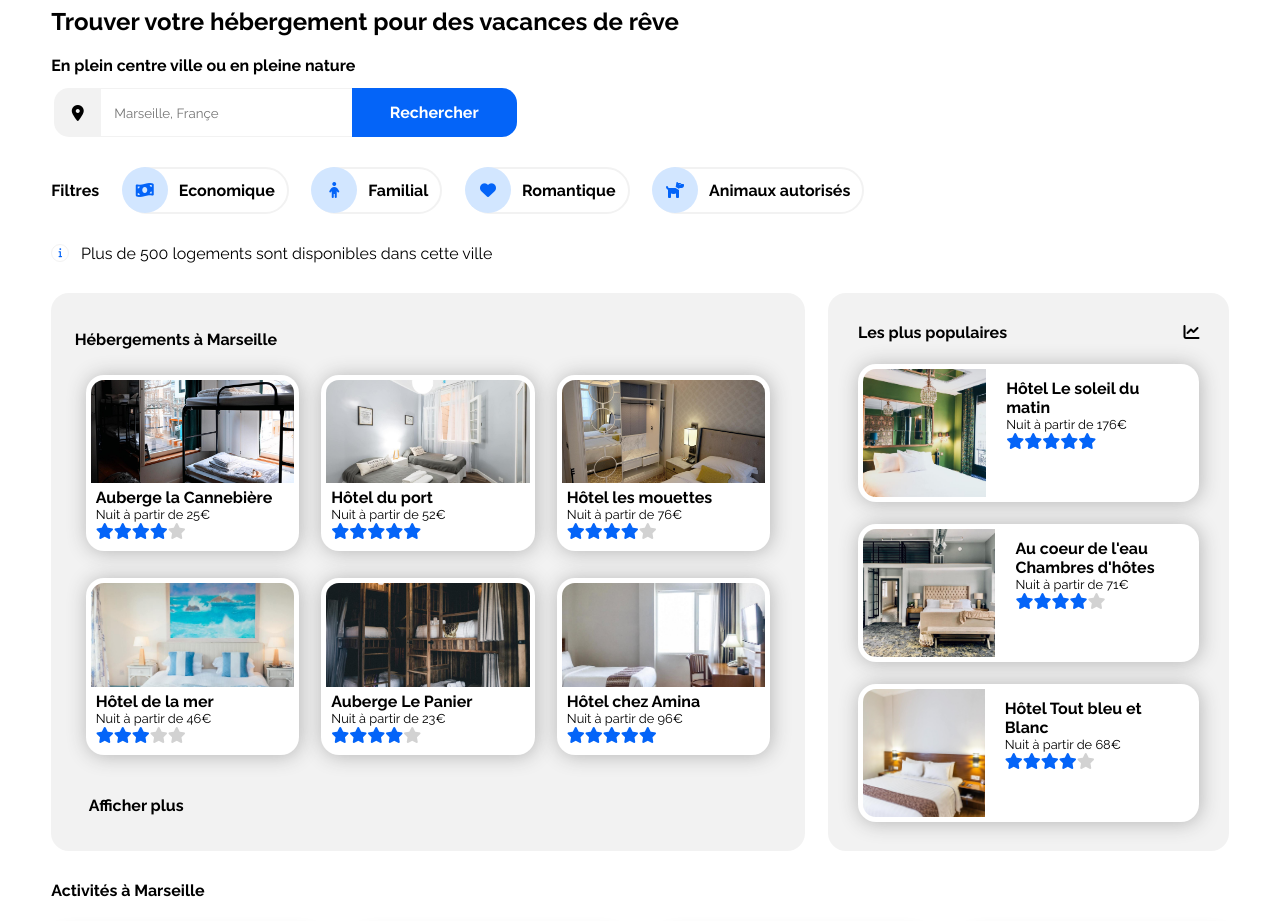
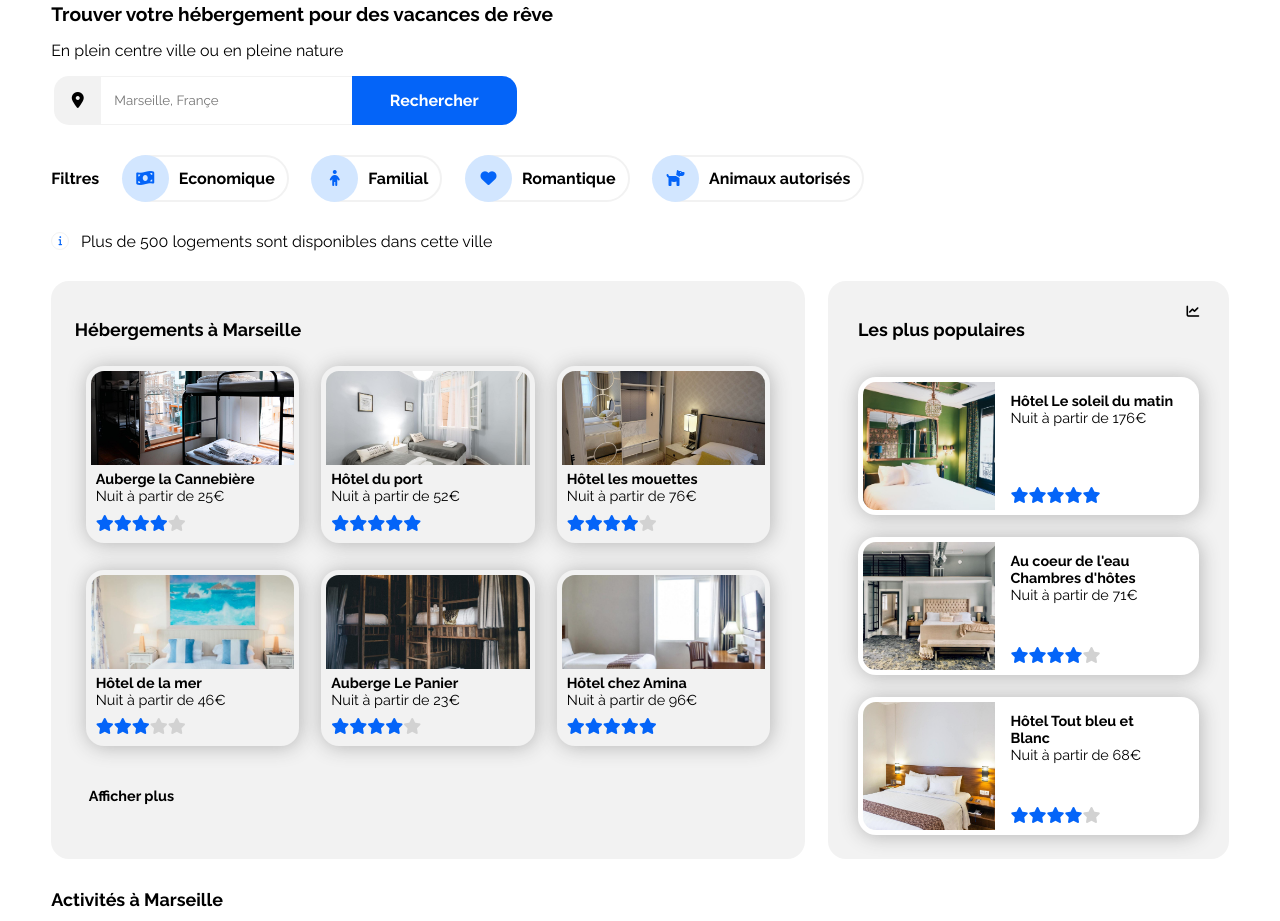
Before and after one commit to YoannLh/YoannL-hostis_2_26112020, a plain HTML site: page index.html in a window 1280 px wide. Shown: the part 113-1034 px from the top of the page. Drawn offline with Linux system fonts and the light colour scheme.

Commit message:
Ajustememnts CSS pour ressembler le plus possible à la maquette (font principalement) et placement des étoiles

```diff
--- a/index.html
+++ b/index.html
@@ -15,14 +15,22 @@
 			</div>
 			<div class="signUp middleFont">S'inscrire</div>
 			<ul id="menu" class="flex">
-				<li class="li flex"><div class="contentOfLi">Hébergements</div></li>
-				<li class="li flex"><div class="contentOfLi">Activités</div></li>
+				<li class="li flex">
+					<div class="contentOfLi">
+						<a href="#houses">Hébergements</a>
+					</div>
+				</li>
+				<li class="li flex">
+					<div class="contentOfLi">
+						<a href="#activities">Activités</a>
+					</div>
+				</li>
 			</ul>
 		</header>
 		<main id="main">
-			<section id="search" class="section">
+			<section id="search">
 				<div class="bigFont"><h1>Trouver votre hébergement pour des vacances de rêve</h1></div>
-				<div class="top"><h2>En plein centre ville ou en pleine nature</h2></div>
+				<p>En plein centre ville ou en pleine nature</p>
 				<form method="post" class="top">
 					<div id="input" class="flex">
 						<div class="iconInput flex">
@@ -81,10 +89,10 @@
 				<div id="examplesOfHouses">
 					<div class="bigFont"><h2>Hébergements à Marseille</h2></div>
 					<div id="someHousesPart1" class="flex">
-						<div class="house flex">
+						<a class="house flex" href="">
 							<div class="imgHouse imgHouse1"></div>
-							<div class="detailsHousePart1">
-								<div class="middleFont">Auberge la Cannebière</div>
+							<div class="detailsHouse">
+								<div class="littleFont bold">Auberge la Cannebière</div>
 								<div class="littleFont">Nuit à partir de 25€</div>
 								<div class="allStars flex">
 									<div class="star"><i class="fas fa-star"></i></div>
@@ -94,11 +102,11 @@
 									<div class="star"><i class="fas fa-star greyStar"></i></div>
 								</div>
 							</div>
-						</div>
-						<div class="house flex">
+						</a>
+						<a class="house flex" href="">
 							<div class="imgHouse imgHouse2"></div>
-							<div class="detailsHousePart1">
-								<div class="middleFont">Hôtel du port</div>
+							<div class="detailsHouse">
+								<div class="littleFont bold">Hôtel du port</div>
 								<div class="littleFont">Nuit à partir de 52€</div>
 								<div class="allStars flex">
 									<div class="star"><i class="fas fa-star"></i></div>
@@ -108,11 +116,11 @@
 									<div class="star"><i class="fas fa-star"></i></div>
 								</div>
 							</div>
-						</div>
-						<div class="house flex">
+						</a>
+						<a class="house flex" href="">
 							<div class="imgHouse imgHouse3"></div>
-							<div class="detailsHousePart1">
-								<div class="middleFont">Hôtel les mouettes</div>
+							<div class="detailsHouse">
+								<div class="littleFont bold">Hôtel les mouettes</div>
 								<div class="littleFont">Nuit à partir de 76€</div>
 								<div class="allStars flex">
 									<div class="star"><i class="fas fa-star"></i></div>
@@ -122,13 +130,13 @@
 									<div class="star"><i class="fas fa-star greyStar"></i></div>
 								</div>
 							</div>
-						</div>
+						</a>
 					</div>
 					<div id="someHousesPart2" class="flex">
-						<div class="house flex">
+						<a class="house flex" href="">
 							<div class="imgHouse imgHouse4"></div>
-							<div class="detailsHousePart2">
-								<div class="middleFont">Hôtel de la mer</div>
+							<div class="detailsHouse">
+								<div class="littleFont bold">Hôtel de la mer</div>
 								<div class="littleFont">Nuit à partir de 46€</div>
 								<div class="allStars flex">
 									<div class="star"><i class="fas fa-star"></i></div>
@@ -138,11 +146,11 @@
 									<div class="star"><i class="fas fa-star greyStar"></i></div>
 								</div>
 							</div>
-						</div>
-						<div class="house flex">
+						</a>
+						<a class="house flex" href="">
 							<div class="imgHouse imgHouse5"></div>
-							<div class="detailsHousePart2">
-								<div class="middleFont">Auberge Le Panier</div>
+							<div class="detailsHouse">
+								<div class="littleFont bold">Auberge Le Panier</div>
 								<div class="littleFont">Nuit à partir de 23€</div>
 								<div class="allStars flex">
 									<div class="star"><i class="fas fa-star"></i></div>
@@ -152,11 +160,11 @@
 									<div class="star"><i class="fas fa-star greyStar"></i></div>
 								</div>
 							</div>
-						</div>
-						<div class="house flex">
+						</a>
+						<a class="house flex" href="">
 							<div class="imgHouse imgHouse6"></div>
-							<div class="detailsHousePart2">
-								<div class="middleFont">Hôtel chez Amina</div>
+							<div class="detailsHouse">
+								<div class="littleFont bold">Hôtel chez Amina</div>
 								<div class="littleFont">Nuit à partir de 96€</div>
 								<div class="allStars flex">
 									<div class="star"><i class="fas fa-star"></i></div>
@@ -166,22 +174,22 @@
 									<div class="star"><i class="fas fa-star"></i></div>
 								</div>
 							</div>
-						</div>
+						</a>
 					</div>
-					<div class="showMore middleFont bigTop">Afficher plus</div>
+					<div class="showMore littleFont bold bigTop">Afficher plus</div>
 				</div>
 				<aside id="mostPopularsHouses">
 					<div class="flex bigFont titleMostPopulars">
-						Les plus populaires
+						<h2>Les plus populaires</h2>
 						<div>
 							<i class="fas fa-chart-line"></i>
 						</div>
 					</div>
 					<div id="mostPopulars">
-						<div class="mostPopular flex">
+						<a class="mostPopular flex" href="">
 							<div class="imgMostPopular imgMostPopular1"></div>
 							<div class="detailsMostPopular">
-								<div class="middleFont">Hôtel Le soleil du matin</div>
+								<div class="littleFont bold">Hôtel Le soleil du matin</div>
 								<div class="littleFont">Nuit à partir de 176€</div>
 								<div class="allStars flex">
 									<div class="star"><i class="fas fa-star"></i></div>
@@ -191,11 +199,11 @@
 									<div class="star"><i class="fas fa-star"></i></div>
 								</div>
 							</div>
-						</div>
-						<div class="mostPopular flex">
+						</a>
+						<a class="mostPopular flex" href="">
 							<div class="imgMostPopular imgMostPopular2"></div>
 							<div class="detailsMostPopular">
-								<div class="middleFont">Au coeur de l'eau<br>Chambres d'hôtes</div>
+								<div class="littleFont bold">Au coeur de l'eau Chambres d'hôtes</div>
 								<div class="littleFont">Nuit à partir de 71€</div>
 								<div class="allStars flex">
 									<div class="star"><i class="fas fa-star"></i></div>
@@ -205,11 +213,11 @@
 									<div class="star"><i class="fas fa-star greyStar"></i></div>
 								</div>
 							</div>
-						</div>
-						<div class="mostPopular flex">
+						</a>
+						<a class="mostPopular flex" href="">
 							<div class="imgMostPopular imgMostPopular3"></div>
 							<div class="detailsMostPopular">
-								<div class="middleFont">Hôtel Tout bleu et Blanc</div>
+								<div class="littleFont bold">Hôtel Tout bleu et Blanc</div>
 								<div class="littleFont">Nuit à partir de 68€</div>
 								<div class="allStars flex">
 									<div class="star"><i class="fas fa-star"></i></div>
@@ -219,49 +227,49 @@
 									<div class="star"><i class="fas fa-star greyStar"></i></div>
 								</div>
 							</div>
-						</div>
+						</a>
 					</div>
 				</aside>
 			</section>
 			<section id="activities" class="section bigTop">
 				<div class="bigFont"><h2>Activités à Marseille</h2></div>
 				<div class="wrapperActivities">
-					<div class="activity activityOne flex">
+					<a class="activity activityOne flex" href="">
 						<div class="imgActivity"></div>
-						<div class="detailsActivity middleFont flex">
+						<div class="detailsActivity littleFont bold flex">
 							<div class="textActivity">Vieux Port</div>
 						</div>
-					</div>
-					<div class="activity activityTwo flex">
+					</a>
+					<a class="activity activityTwo flex" href="">
 						<div class="imgActivity"></div>
-						<div class="detailsActivity middleFont flex">
+						<div class="detailsActivity littleFont bold flex">
 							<div class="textActivity">Fort de Pomègues</div>
 						</div>
-					</div>
-					<div class="activity activityThree flex">
+					</a>
+					<a class="activity activityThree flex" href="">
 						<div class="imgActivity"></div>
-						<div class="detailsActivity middleFont flex">
+						<div class="detailsActivity littleFont bold flex">
 							<div class="textActivity">Îles du Frioul</div>
 						</div>
-					</div>
-					<div class="activity activityFour flex">
+					</a>
+					<a class="activity activityFour flex" href="">
 						<div class="imgActivity"></div>
-						<div class="detailsActivity middleFont flex">
+						<div class="detailsActivity littleFont bold flex">
 							<div class="textActivity">Parc national des Calanques</div>
 						</div>
-					</div>
-					<div class="activity activityFive flex">
+					</a>
+					<a class="activity activityFive flex" href="">
 						<div class="imgActivity"></div>
-						<div class="detailsActivity middleFont flex">
+						<div class="detailsActivity littleFont bold flex">
 							<div class="textActivity">Notre-Dame-de-la-garde</div>
 						</div>
-					</div>
-					<div class="activity activitySix flex">
+					</a>
+					<a class="activity activitySix flex" href="">
 						<div class="imgActivity"></div>
-						<div class="detailsActivity middleFont flex">
+						<div class="detailsActivity littleFont bold flex">
 							<div class="textActivity">Parc Longchamp</div>
 						</div>
-					</div>
+					</a>
 				</div>
 			</section>
 		</main>
--- a/style.css
+++ b/style.css
@@ -16,19 +16,38 @@
 	margin-top: 30px;
 }
 .bigFont {
+	font-size: 0.8em;
 	font-weight: bold;
 }
 .middleFont {
 	font-weight: bold;
 }
+.middleFontRegular {
+	font-weight: normal;
+}
 .littleFont {
-	font-size: 0.8em;
+	font-size: 0.9em;
+}
+.bold {
+	font-weight: bold;
+}
+a {
+	text-decoration: none;
+}
+a.house,.mostPopular,.activity {
+	color: black;
+}
+li a {
+	color: rgb(150, 150, 150);
+}
+li a:hover {
+	color: rgb(4, 100, 248);
 }
 h1 {
 	font-size: 1.5em;
 }
 h2 {
-	font-size: 1em;
+	font-size: 1.4em;
 }
 h3 {
 	font-size: 0.8em;
@@ -88,6 +107,7 @@ h3 {
 .li {
 	margin-right: 28%;
 	height: 110px;
+	color: rgb(150, 150, 150);
 	list-style-type: none;
 }
 @media screen and (max-width: 768px)
@@ -261,9 +281,16 @@ h3 {
 	border: 2px solid rgb(242, 242, 242);
 	border-radius: 25px;
 }
+.textButton {
+	margin-left: 42px;
+	color: black;
+}
 .buttonOfSearch:hover {
+	border: 2px solid rgb(160, 160, 160);
 	color: rgb(4, 100, 248);
-	border: 2px solid rgb(160, 160, 160);
+}
+.buttonOfSearch:hover>.textButton {
+	color: rgb(4, 100, 248);
 }
 @media screen and (max-width: 768px)
 {
@@ -284,16 +311,13 @@ h3 {
 	position: absolute;
 	left: -3px;
 	top: -2px;
-	width: 46px;
-	height: 46px;
+	width: 47px;
+	height: 47px;
 	background: rgb(210, 230, 255);
 	border-radius: 25px;
 }
 .logo {
 	margin: auto;
-}
-.textButton {
-	margin-left: 42px;
 }
 .exclamation {
 	width: 1em;
@@ -385,7 +409,6 @@ h3 {
 	height: 13vw;
 	margin: 11px;
 	padding: 5px;
-	background: white;
 	border-radius: 18px;
 	box-shadow: rgb(180, 180, 180) 1px 1px 20px;
 }
@@ -411,46 +434,41 @@ h3 {
 	box-shadow: rgb(255, 255, 255) 0px 0px 0px;
 }
 .imgHouse {
+	height: 60%;
 	border-radius: 13px 13px 0 0;
 }
 .imgHouse1 {
-	height: 100%;
 	background: url("./images/house1.jpg") no-repeat center;
 	background-size: cover;
 }
 .imgHouse2 {
-	height: 100%;
 	background: url("./images/house2.jpg") no-repeat center;
 	background-size: cover;
 }
 .imgHouse3 {
-	height: 100%;
 	background: url("./images/house3.jpg") no-repeat center;
 	background-size: cover;
 }
 .imgHouse4 {
-	height: 100%;
 	background: url("./images/house4.jpg") no-repeat center;
 	background-size: cover;
 }
 .imgHouse5 {
-	height: 100%;
 	background: url("./images/house5.jpg") no-repeat center;
 	background-size: cover;
 }
 .imgHouse6 {
-	height: 100%;
 	background: url("./images/house6.jpg") no-repeat center;
 	background-size: cover;
 }
-.detailsHousePart1 {
-	padding: 5px;
-}
-.detailsHousePart2 {
+.detailsHouse {
+	position: relative;
+	height: 40%;
 	padding: 5px;
 }
 .allStars {
-
+	position: absolute;
+	bottom: 5px;
 }
 .greyStar {
 	color: rgb(210, 210, 210);
@@ -462,7 +480,7 @@ h3 {
 	width: 29%;
 	background: rgb(242, 242, 242);
 	border-radius: 18px;
-	padding: 2.5% 2.5%;
+	padding: 2% 2.5%;
 }
 @media screen and (max-width: 768px)
 {
@@ -533,22 +551,30 @@ h3 {
 	}
 }
 .imgMostPopular1 {
+
+	width: 40%;
 	height: 100%;
 	background: url("./images/most_popular1.jpg") no-repeat center;
     background-size: cover;
 }
 .imgMostPopular2 {
+
+	width: 40%;
 	height: 100%;
 	background: url("./images/most_popular2.jpg") no-repeat center;
     background-size: cover;
 }
 .imgMostPopular3 {
+
+	width: 40%;
 	height: 100%;
 	background: url("./images/most_popular3.jpg") no-repeat center;
     background-size: cover;
 }
 .detailsMostPopular {
-	padding: 10px 20px;
+	position: relative;
+	width: 50%;
+	padding: 10px 15px;
 }
 #activities {
 
```
Lines whose indentation alone changed are shown as unchanged.
